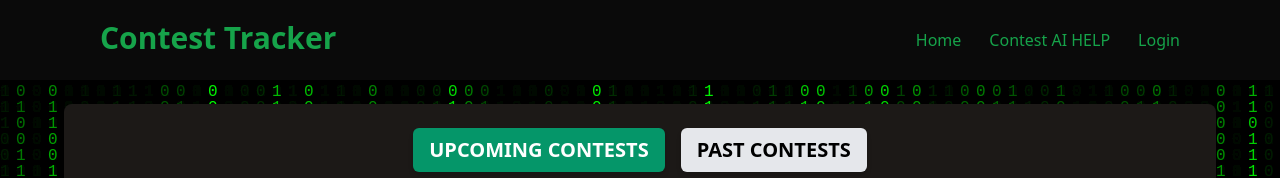
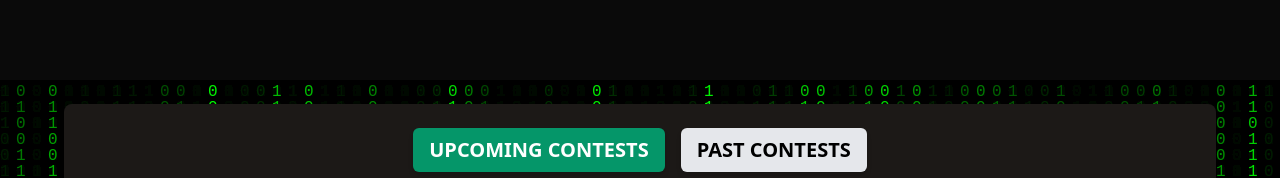
Before and after one commit to Lokeshranjan8/contest-tracker, a React (Vite) app: page / in a window 1280 px wide. Shown: the top 178 px of the page. Built offline with nearby package versions, Linux system fonts and the light colour scheme; no server answers.

Commit message:
navbar improved

```diff
--- a/src/components/Navbar.jsx
+++ b/src/components/Navbar.jsx
@@ -24,29 +24,68 @@ export default function Header() {
                 </div>
             )}
             <div className="w-full bg-neutral-950 sticky z-30 top-0 h-20 p-5">
-                <div className="flex justify-between bg-  " >
-                    <div>
-                        <h1 className="text-3xl font-semibold px-20  text-green-600">Contest Tracker</h1>
+                <div className="flex justify-between items-center" >
+                    <div className="group cursor-pointer">
+                        <h1 className="text-3xl lg:text-4xl font-bold px-4 sm:px-8 lg:px-20 bg-gradient-to-r from-emerald-400 via-green-500 to-teal-400 bg-clip-text text-transparent hover:from-green-300 hover:via-emerald-400 hover:to-cyan-400 transition-all duration-300 transform hover:scale-105 drop-shadow-lg">
+                            <span className="relative">
+                                CONTEST TRACKER
+                                <div className="absolute -bottom-1 left-0 w-full h-1 bg-gradient-to-r from-emerald-400 to-teal-400 transform scale-x-0 group-hover:scale-x-100 transition-transform duration-300 rounded-full"></div>
+                            </span>
+                        </h1>
                     </div>
 
-                    <ul className="flex  space-x-7 px-20 py-2">
+                    <ul className="flex space-x-7 px-4 sm:px-8 lg:px-20 py-2 items-center text-lg font-medium">
                         <li>
-                            <a href="/" className="hover:underline text-green-600">Home</a>
+                            <a
+                                href="/"
+                                className="relative group text-transparent bg-clip-text bg-gradient-to-r from-green-400 via-emerald-500 to-teal-400 hover:from-green-300 hover:via-emerald-400 hover:to-cyan-400 transition-all duration-300"
+                            >
+                                <span className="relative">
+                                    Home
+                                    <span className="absolute -bottom-1 left-0 w-full h-0.5 bg-gradient-to-r from-green-400 to-teal-400 scale-x-0 group-hover:scale-x-100 transition-transform duration-300 rounded-full"></span>
+                                </span>
+                            </a>
                         </li>
+
                         <li>
-                            <Link to="/contest-ai-help" className="hover:underline text-green-600">Contest AI HELP</Link>
+                            <Link
+                                to="/contest-ai-help"
+                                className="relative group text-transparent bg-clip-text bg-gradient-to-r from-green-400 via-emerald-500 to-teal-400 hover:from-green-300 hover:via-emerald-400 hover:to-cyan-400 transition-all duration-300"
+                            >
+                                <span className="relative">
+                                    Contest AI HELP
+                                    <span className="absolute -bottom-1 left-0 w-full h-0.5 bg-gradient-to-r from-green-400 to-teal-400 scale-x-0 group-hover:scale-x-100 transition-transform duration-300 rounded-full"></span>
+                                </span>
+                            </Link>
                         </li>
+
                         {isLoggedIn === 0 ? (
                             <li>
-                                <button onClick={() => setshowform(true)} className="hover:underline text-green-600">Login</button>
+                                <button
+                                    onClick={() => setshowform(true)}
+                                    className="relative group text-transparent bg-clip-text bg-gradient-to-r from-green-400 via-emerald-500 to-teal-400 hover:from-green-300 hover:via-emerald-400 hover:to-cyan-400 transition-all duration-300"
+                                >
+                                    <span className="relative">
+                                        Login
+                                        <span className="absolute -bottom-1 left-0 w-full h-0.5 bg-gradient-to-r from-green-400 to-teal-400 scale-x-0 group-hover:scale-x-100 transition-transform duration-300 rounded-full"></span>
+                                    </span>
+                                </button>
                             </li>
                         ) : (
                             <li>
-                                <Link to="/reg-form" className="hover:underline text-green-600">Profile</Link>
+                                <Link
+                                    to="/reg-form"
+                                    className="relative group text-transparent bg-clip-text bg-gradient-to-r from-green-400 via-emerald-500 to-teal-400 hover:from-green-300 hover:via-emerald-400 hover:to-cyan-400 transition-all duration-300"
+                                >
+                                    <span className="relative">
+                                        Profile
+                                        <span className="absolute -bottom-1 left-0 w-full h-0.5 bg-gradient-to-r from-green-400 to-teal-400 scale-x-0 group-hover:scale-x-100 transition-transform duration-300 rounded-full"></span>
+                                    </span>
+                                </Link>
                             </li>
-                        )
-                        }
+                        )}
                     </ul>
+
                 </div>
             </div>
             {showform && (
```
